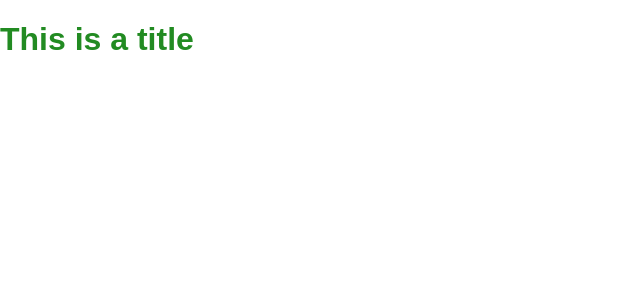
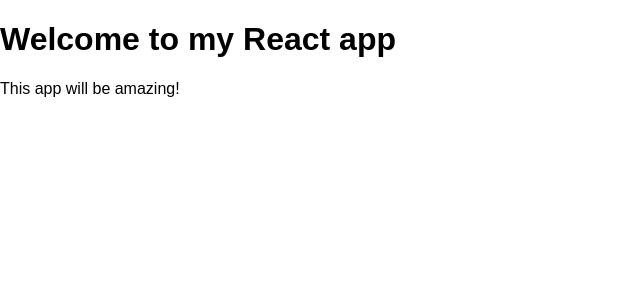
Before and after one commit to fmaylinch/react-sample-app, a React (Create React App) app: page / in a window 1280 px wide. Shown: the top 300 px of the page, without its empty margins (0-640 px from the left). Built offline with nearby package versions, Linux system fonts and the light colour scheme.

Commit message:
Add React Router

```diff
--- a/package.json
+++ b/package.json
@@ -5,6 +5,7 @@
   "dependencies": {
     "react": "15.6.1",
     "react-dom": "15.6.1",
+    "react-router-dom": "4.1.2",
     "react-scripts": "1.0.10"
   },
   "scripts": {
--- a/src/App.js
+++ b/src/App.js
@@ -1,7 +1,13 @@
 import React from 'react'
+import { HashRouter, Route } from 'react-router-dom'
+import Landing from './Landing'
 
-const App = () => <Title text='This is a title'/>
-
-const Title = (props) => <h1 className='title'>{props.text}</h1>
+const App = () => (
+  <HashRouter>
+    <div>
+      <Route exact path='/' component={Landing} />
+    </div>
+  </HashRouter>
+)
 
 export default App
--- /dev/null
+++ b/src/Landing.js
@@ -0,0 +1,10 @@
+import React from 'react'
+
+const Landing = (props) => (
+  <div>
+    <h1>Welcome to my React app</h1>
+    <p>This app will be amazing!</p>
+  </div>
+)
+
+export default Landing
```
Also changed, not shown: 1 other file (tests, documents, lock files or other folders).
